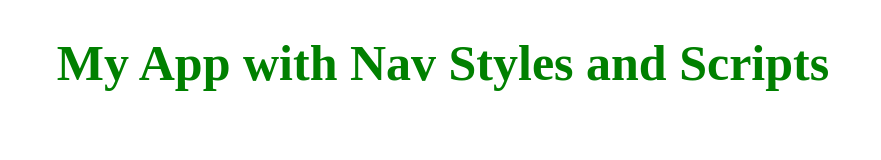
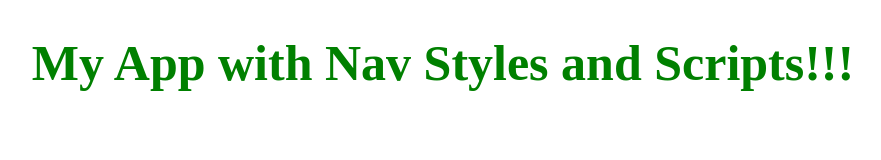
Before and after one commit to thinkful-ei-iguana/Stephen-Javier_test_repo, a plain HTML site: page index.html in a window 1280 px wide. Shown: the whole page, without its empty margins (197-1078 px from the left). Drawn offline with Linux system fonts and the light colour scheme.

Commit message:
added whatever

```diff
--- a/index.html
+++ b/index.html
@@ -10,7 +10,7 @@
 </head>
 <body>
 
-    <h1>My App with Nav Styles and Scripts</h1>
+    <h1>My App with Nav Styles and Scripts!!!</h1>
 <script src="app.js"></script>
 
 </body>
```
